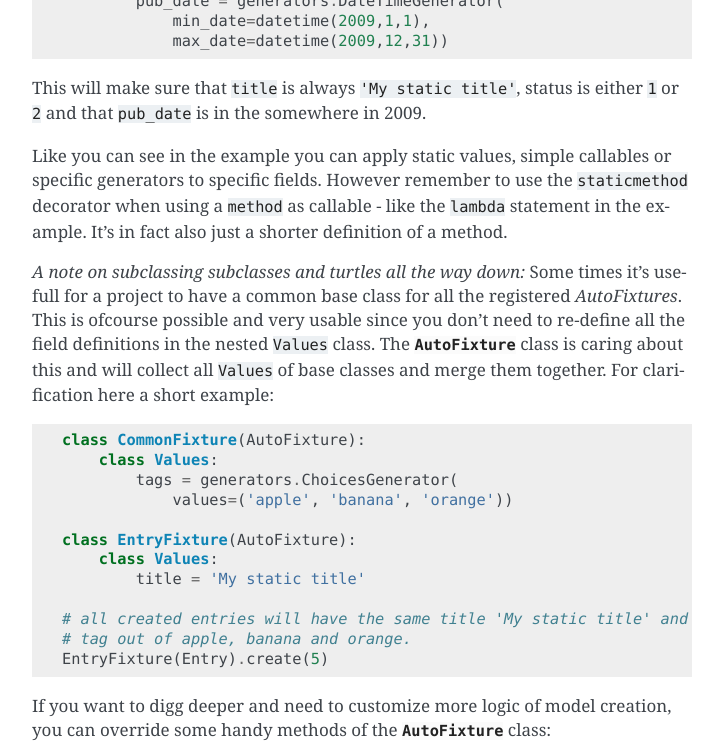
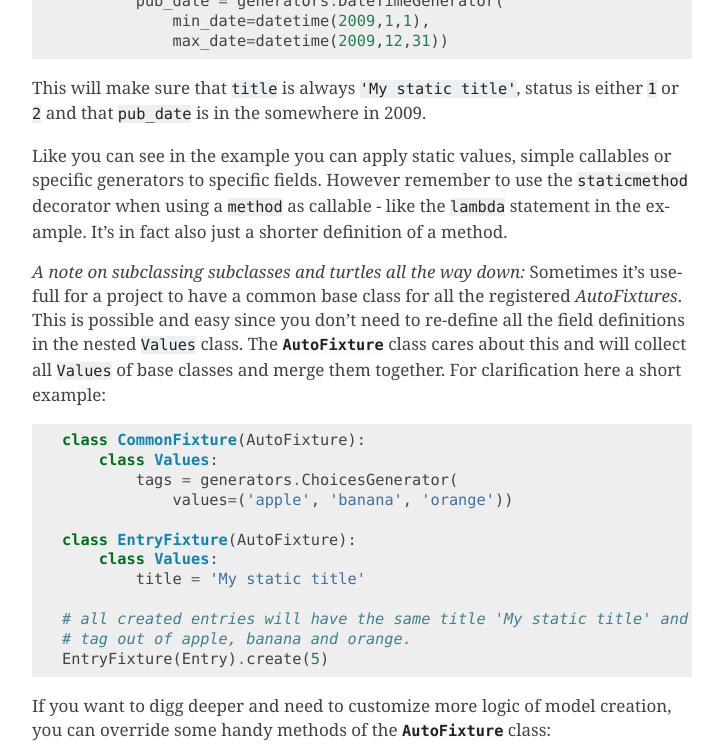
Before and after one commit to gregmuellegger/django-autofixture, a Sphinx documentation site: the page built from docs/usage.rst, in a window 1280 px wide and 900 px high, scrolled down 1657 px, cut to the strip 0-756 px from the top of the window. Shown: the whole strip, without its empty margins (388-1111 px from the left). Built offline with Sphinx 7.4.7, drawn with Linux system fonts in a browser that asks for light colours.

Commit message:
grammar improvements

```diff
--- a/docs/usage.rst
+++ b/docs/usage.rst
@@ -80,11 +80,11 @@ or specific generators to specific fields. However remember to use the
 ``lambda`` statement in the example. It's in fact also just a shorter
 definition of a method.
 
-*A note on subclassing subclasses and turtles all the way down:* Some times
+*A note on subclassing subclasses and turtles all the way down:* Sometimes
 it's usefull for a project to have a common base class for all the registered
-*AutoFixtures*. This is ofcourse possible and very usable since you don't need
+*AutoFixtures*. This is possible and easy since you don't need
 to re-define all the field definitions in the nested ``Values`` class. The
-:class:`~autofixture.base.AutoFixture` class is caring about this and will
+:class:`~autofixture.base.AutoFixture` class cares about this and will
 collect all ``Values`` of base classes and merge them together. For
 clarification here a short example::
 
```
